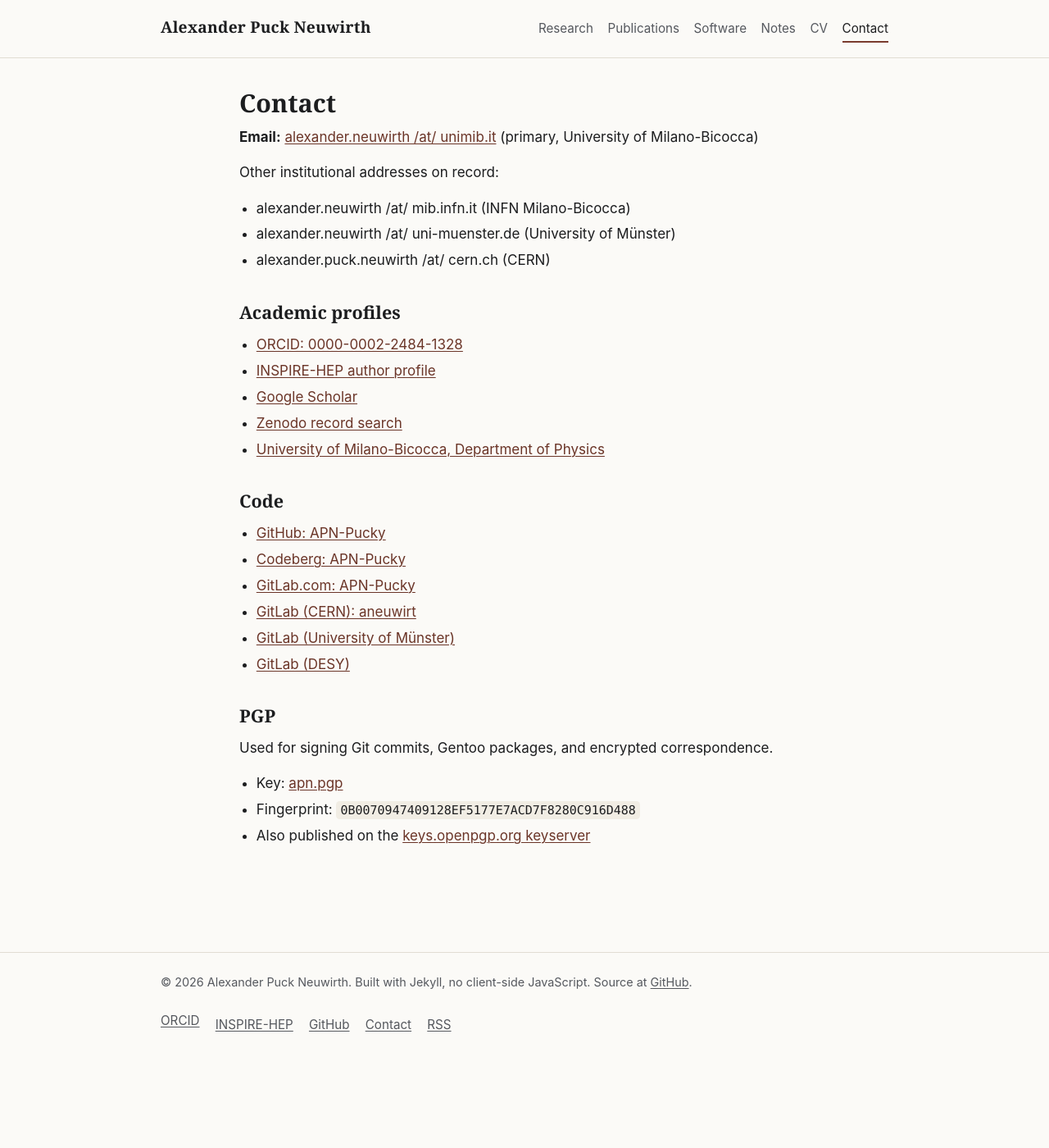
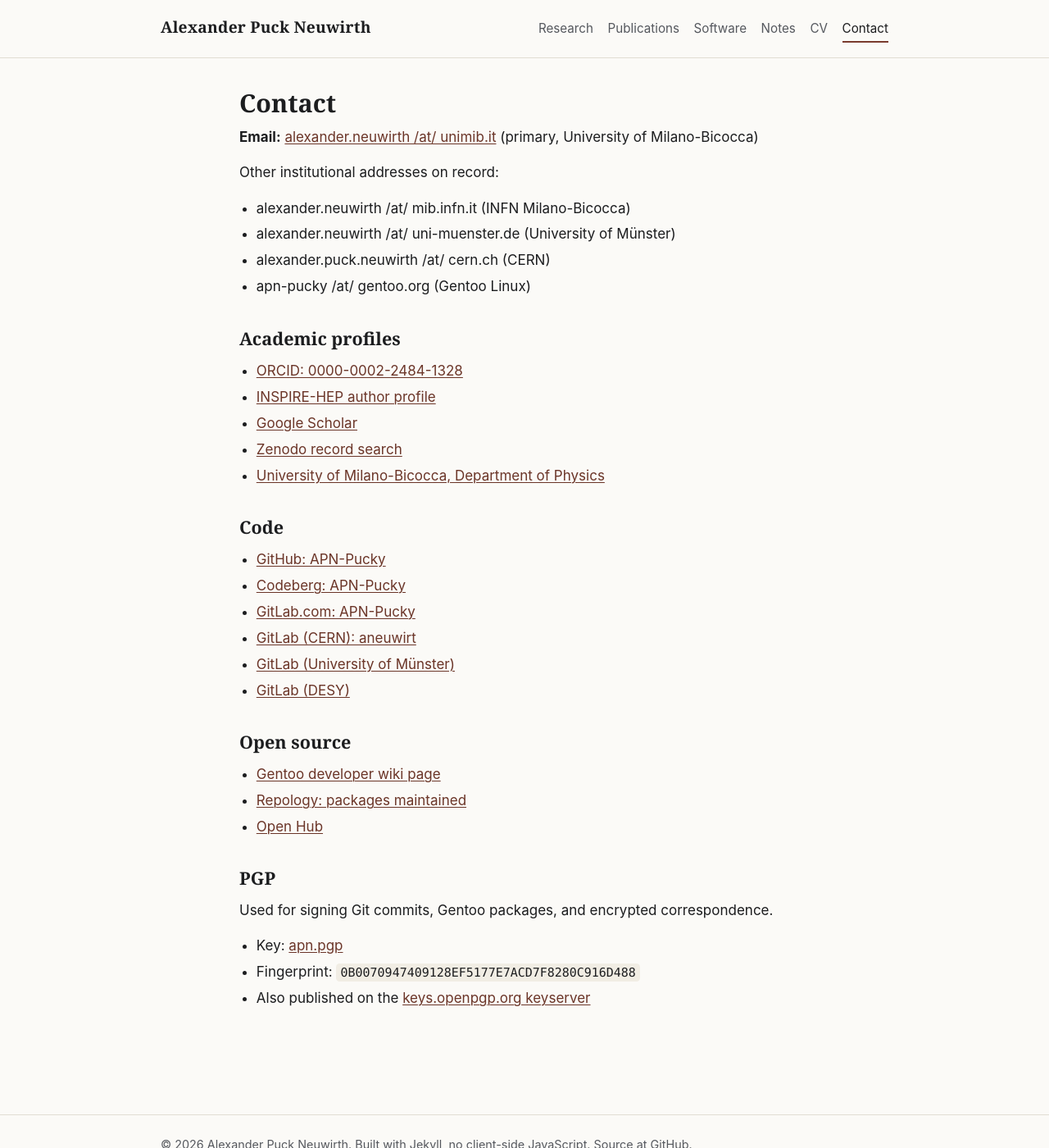
Before and after one commit to APN-Pucky/apn-pucky.github.io, a Jekyll site: the page built from contact.md, in a window 1280 px wide and 1400 px high. Shown: the whole window at 82% size. Built offline with Jekyll 4.4.1, drawn with Linux system fonts in a browser that asks for light colours.

Commit message:
Add Gentoo wiki, OpenHub and Repology cross-references

```diff
--- a/_config.yml
+++ b/_config.yml
@@ -23,6 +23,10 @@ author:
   gitlab: "https://gitlab.com/APN-Pucky"
   codeberg: "https://codeberg.org/APN-Pucky"
   scholar_url: "https://scholar.google.com/citations?user=qdaEI4YAAAAJ"
+  gentoo_email: apn-pucky@gentoo.org
+  gentoo_wiki: "https://wiki.gentoo.org/wiki/User:APN-Pucky"
+  openhub_url: "https://openhub.net/accounts/APN-Pucky"
+  repology_url: "https://repology.org/maintainer/apn-pucky@gentoo.org"
   previous_affiliation: University of Münster
   previous_affiliation_url: "https://www.uni-muenster.de/Physik.TP/"
 
--- a/_includes/person-jsonld.html
+++ b/_includes/person-jsonld.html
@@ -31,7 +31,10 @@
     "{{ site.author.github }}",
     "{{ site.author.gitlab }}",
     "{{ site.author.codeberg }}",
-    "{{ site.author.scholar_url }}"
+    "{{ site.author.scholar_url }}",
+    "{{ site.author.gentoo_wiki }}",
+    "{{ site.author.openhub_url }}",
+    "{{ site.author.repology_url }}"
   ]
 }
 </script>
--- a/contact.md
+++ b/contact.md
@@ -16,6 +16,7 @@ Other institutional addresses on record:
 - alexander.neuwirth /at/ mib.infn.it (INFN Milano-Bicocca)
 - alexander.neuwirth /at/ uni-muenster.de (University of Münster)
 - alexander.puck.neuwirth /at/ cern.ch (CERN)
+- {{ site.author.gentoo_email | replace: "@", " /at/ " }} (Gentoo Linux)
 
 ## Academic profiles
 
@@ -34,6 +35,12 @@ Other institutional addresses on record:
 - [GitLab (University of Münster)](https://zivgitlab.uni-muenster.de/a_neuw01)
 - [GitLab (DESY)](https://gitlab.desy.de/alexander.neuwirth)
 
+## Open source
+
+- [Gentoo developer wiki page]({{ site.author.gentoo_wiki }})
+- [Repology: packages maintained]({{ site.author.repology_url }})
+- [Open Hub]({{ site.author.openhub_url }})
+
 ## PGP
 
 Used for signing Git commits, Gentoo packages, and encrypted correspondence.
--- a/cv.yaml
+++ b/cv.yaml
@@ -135,7 +135,7 @@ cv:
       - bullet: "**LHEUTILS** — author; command-line utilities for LHE event processing"
       - bullet: "**LHAPDF** — code contributor to the standard LHC parton-distribution-function library"
       - bullet: "**HepMC, Rivet, YODA** — contributor to the shared Monte Carlo event-record and analysis toolchain"
-      - bullet: "**Gentoo Linux** — developer, maintaining scientific packages in the gentoo-sci overlay"
+      - bullet: "**Gentoo Linux** — [developer](https://wiki.gentoo.org/wiki/User:APN-Pucky), maintaining scientific packages in the gentoo-sci overlay ([packages](https://repology.org/maintainer/apn-pucky@gentoo.org))"
     skills:
       - label: Programming
         details: C/C++, Fortran, Python, Rust, CUDA, Bash
```
Also changed, not shown: cv/generated.md (+1 -1 lines), software/index.md (+4 -2 lines), 1 other file.
